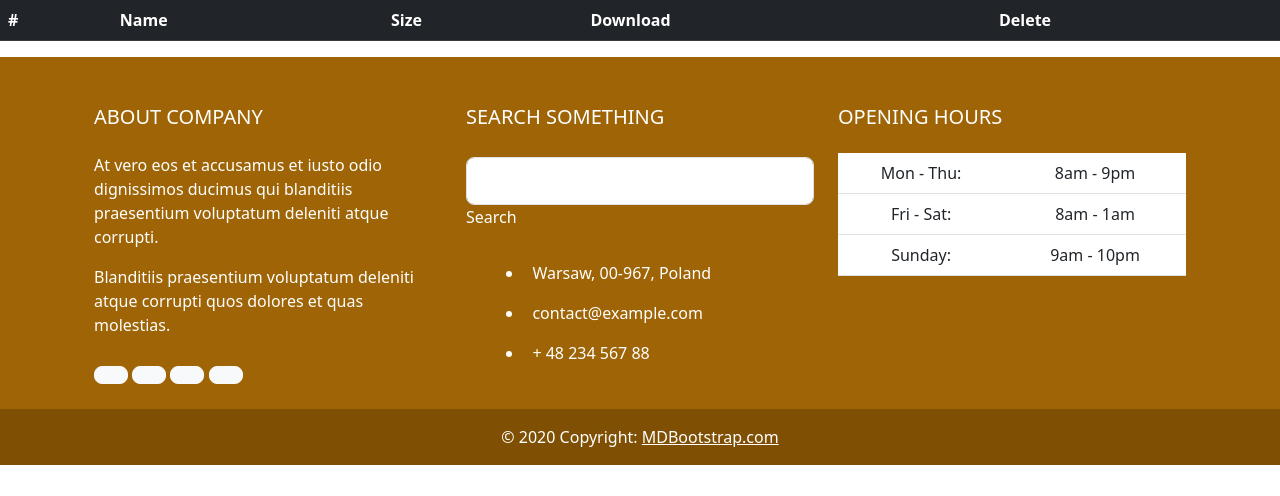
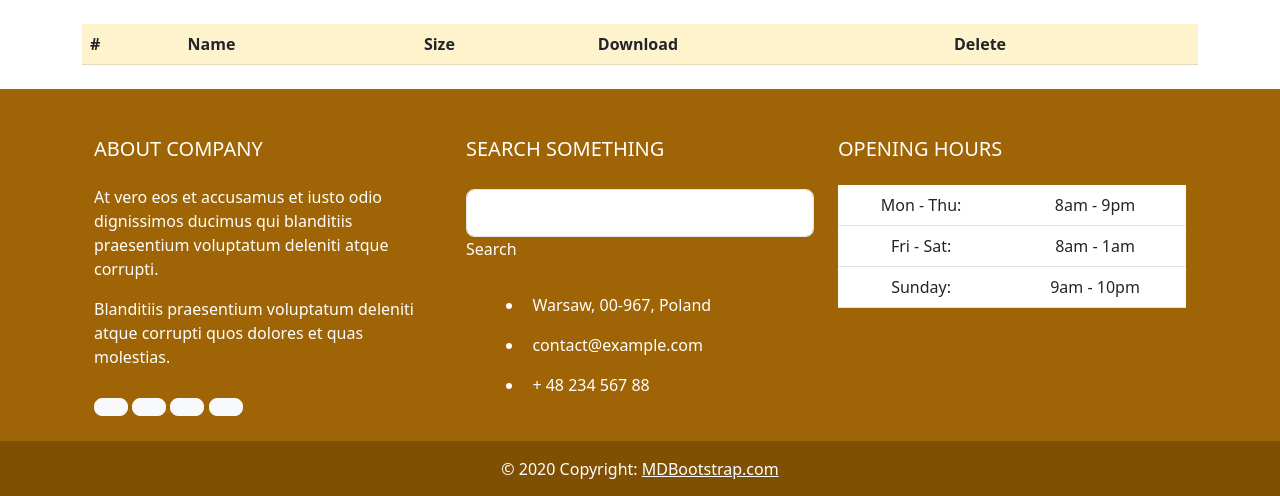
Before and after one commit to Mohammad-R-N/coffee-shop, a Django app: page /products/bucket/ in a window 1280 px wide. Shown: the part 86-582 px from the top of the page. Run offline with Django 4.2, Linux system fonts and the light colour scheme; the visitor is signed in with stand-in values (Sample User, id 1); data that the repository does not hold is empty; some libraries are stand-ins or nearby versions.

Commit message:
chore: bucket page V1 created

```diff
--- a/project/products/templates/products/bucket.html
+++ b/project/products/templates/products/bucket.html
@@ -1,28 +1,31 @@
 {% extends 'base.html' %}
 
 {% block content %}
-
-<table class="table table-dark">
+<div class="container my-4">
+    <table class="table table-warning">
         <thead>
             <tr>
-            <th scope="col">#</th>
-            <th scope="col">Name</th>
-            <th scope="col">Size</th>
-            <th scope="col">Download</th>
-            <th scope="col">Delete</th>
+                <th scope="col" class="text-dark">#</th>
+                <th scope="col" class="text-dark">Name</th>
+                <th scope="col" class="text-dark">Size</th>
+                <th scope="col" class="text-dark">Download</th>
+                <th scope="col" class="text-dark">Delete</th>
             </tr>
         </thead>
         <tbody>
             {% for obj in objects %}
             <tr>
-            <th scope="row">{{ forloop.counter }}</th>
+                <th scope="row" class="text-dark">{{ forloop.counter }}</th>
                 <td>{{ obj.Key }}</td>
                 <td>{{ obj.Size|filesizeformat }}</td>
-            <td><a href="{% url 'products:download_obj_bucket' obj.Key %}">download</a></td>
-            <td><a href="{% url 'products:delete_obj_bucket' obj.Key %}">delete</a></td>
+                <td><a class="btn btn-warning text-dark"
+                        href="{% url 'products:download_obj_bucket' obj.Key %}">download</a></td>
+                <td><a class="btn btn-warning text-dark"
+                        href="{% url 'products:delete_obj_bucket' obj.Key %}">delete</a></td>
             </tr>
             {% endfor %}
         </tbody>
     </table>
+</div>
 
 {% endblock %}
```
Lines whose indentation alone changed are shown as unchanged.
